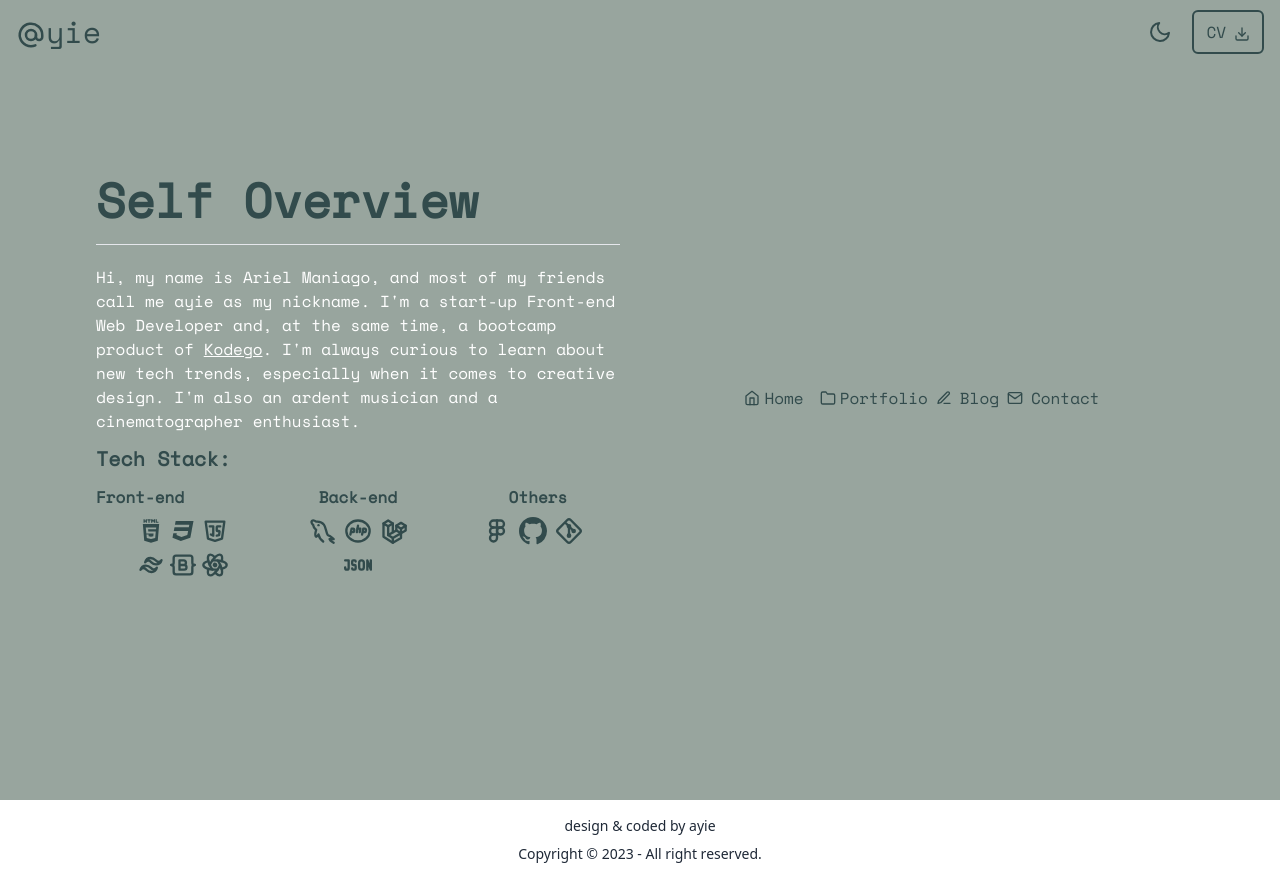
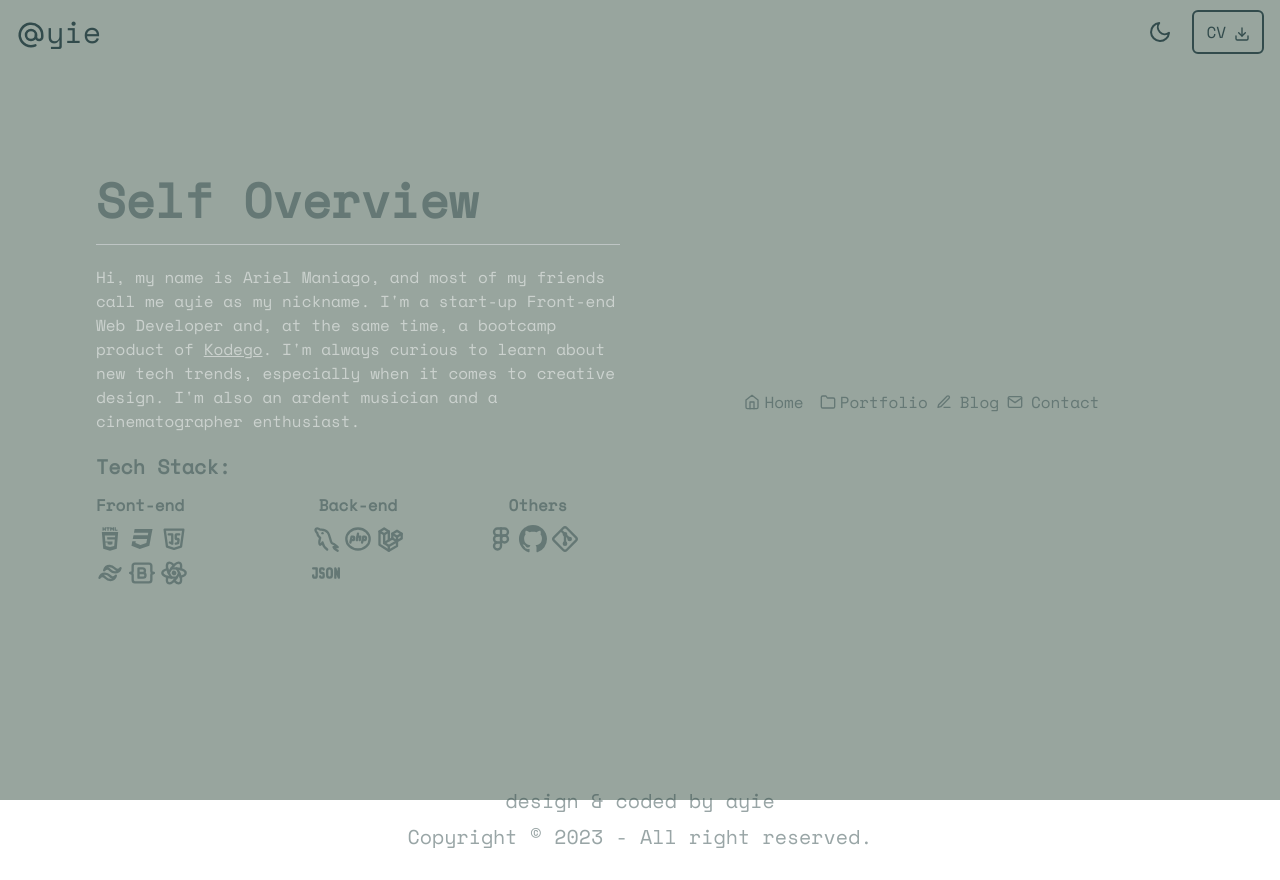
Before and after one commit to ayiezac78/Portfolio-Website, a React (Vite) app: page /about in a window 1280 px wide. After the commit the page ends 851 px from the top, so only its background shows below. Built offline with nearby package versions, Linux system fonts and the light colour scheme.

Commit message:
working in about page

```diff
--- a/src/App.jsx
+++ b/src/App.jsx
@@ -3,14 +3,14 @@ import './App.css';
 import HashLoader from "react-spinners/HashLoader";
 import NavigationBar from './components/NavigationBar';
 import Hero from './components/Hero';
-import About from './assets/pages/About'
+import About from './assets/pages/About';
 import Footer from './components/Footer';
 import { BrowserRouter, Route, Routes } from 'react-router-dom';
 import Skills from './components/Skills';
 
 function App() {
-  const [theme, setTheme] = useState();
-  const [isLoading, setIsLoading] = useState(false);
+  const [theme, setTheme] = useState('light');
+  const [isLoading, setIsLoading] = useState(true);
 
   useEffect(() => {
     const storedTheme = localStorage.getItem('theme');
@@ -18,17 +18,16 @@ function App() {
       setTheme(storedTheme);
     } else if (window.matchMedia('(prefers-color-scheme: dark)').matches) {
       setTheme('dark');
-    } else {
-      setTheme('light');
     }
   }, []);
 
-  useEffect(()=>{
-    setIsLoading(true);
-    setTimeout(()=>{
+  useEffect(() => {
+    const timer = setTimeout(() => {
       setIsLoading(false);
-    },3000)
-  },[])
+    }, 5000); // set delay to 5 seconds
+
+    return () => clearTimeout(timer);
+  }, []);
 
   useEffect(() => {
     document.documentElement.classList.remove('dark', 'light');
@@ -40,31 +39,37 @@ function App() {
     setTheme((prevTheme) => (prevTheme === 'dark' ? 'light' : 'dark'));
   };
 
-
   return (
     <BrowserRouter>
-      <div className='flex justify-center items-center h-screen w-full'>
-        {
-          isLoading ?
+      {isLoading ? (
+        <div className="flex justify-center items-center h-screen w-full">
           <HashLoader
-          color={'#98A59E'}
+            color="#98A59E"
             loading={isLoading}
             size={50}
+            css="
+              display: inline-block;
+              animation: spin 1s ease-in-out infinite;
+              @keyframes spin {
+                0% { transform: rotate(0deg); }
+                100% { transform: rotate(360deg); }
+              }
+            "
             aria-label="Loading Spinner"
             data-testid="loader"
           />
-          :
+        </div>
+      ) : (
         <div className={`w-full h-screen bg-[#98A59E] dark:bg-gray-800 dark:transition-all dark:duration-300 dark:ease-in-out transition-all duration-300 ease-in-out font-space-mono mx-auto px-4 py-4`}>
           <NavigationBar theme={theme} toggleMode={toggleMode} />
           <Routes>
-              <Route path='/' element={<Hero />}/>
-              <Route path='/about' element={<About/>}/>
-              <Route path='/skills' element={<Skills/>}/>
+            <Route path="/" element={<Hero />} />
+            <Route path="/about" element={<About />} />
+            <Route path="/skills" element={<Skills />} />
           </Routes>
+          <Footer />
         </div>
-        }
-      </div>
-        <Footer/>
+      )}
     </BrowserRouter>
   );
 }
--- a/src/assets/pages/About.jsx
+++ b/src/assets/pages/About.jsx
@@ -18,7 +18,7 @@ const About = () => {
         <div className="relative">
           <h1 className='text-3xl md:text-4xl lg:text-5xl font-bold mb-5 text-[#324B4C] dark:text-white'>Self Overview</h1>
           <hr className='mb-5'/>
-          <p className='mb-3'>Hi, my name is Ariel Maniago, and most of my friends call me ayie as my nickname. I'm a start-up Front-end Web Developer and, at the same time, a bootcamp product of <a className='link' href="https://kodego.ph/" target='blank'>Kodego</a>. I'm always curious to learn about new tech trends, especially when it comes to creative design. I'm also an ardent musician and a cinematographer enthusiast.<span className='blink'>|</span></p>
+          <p className='mb-5'>Hi, my name is Ariel Maniago, and most of my friends call me ayie as my nickname. I'm a start-up Front-end Web Developer and, at the same time, a bootcamp product of <a className='link' href="https://kodego.ph/" target='blank'>Kodego</a>. I'm always curious to learn about new tech trends, especially when it comes to creative design. I'm also an ardent musician and a cinematographer enthusiast.<span className='blink'>|</span></p>
           <h2 className='text-xl font-bold text-[#324B4C] dark:text-white sm:mb-3'>Tech Stack:</h2>
           <div className='grid grid-cols-3 gap-4 text-[#324B4C] dark:text-white font-semibold text-center'>
             <div className='text-normal mb-2 mr-auto'>Front-end</div>
--- a/src/components/Footer.jsx
+++ b/src/components/Footer.jsx
@@ -8,12 +8,13 @@ const Footer = () => {
     config: { duration: 1000 },
   });
   return (
-    <animated.footer style={animation} className="footer footer-center p-4 bg-base-100 text-base-content">
-      <div>
-        <p>design & coded by ayie</p>
-        <p>Copyright © 2023 - All right reserved.</p>
-      </div>
-    </animated.footer>
+    <animated.footer style={animation} className="footer footer-center text-[#324B4C] sm:text-sm md:text-base lg:text-lg xl:text-xl">
+    <div>
+      <p>design & coded by ayie</p>
+      <p>Copyright © 2023 - All right reserved.</p>
+    </div>
+  </animated.footer>
+
   )
 }
 
--- a/src/components/Skills.jsx
+++ b/src/components/Skills.jsx
@@ -8,8 +8,8 @@ const Skills = () => {
   return (
     <section className='text-[#324B4C] dark:text-white'>
       <div className='grid grid-cols-3'>
-        <div className='grid grid-cols-1 grid-rows-3'>
-          <div className='m-auto'>
+        <div className='grid grid-cols-1 grid-rows-3 mr-auto'>
+          <div>
             <div className='tooltip mr-1' data-tip="HTML5">
               <TiHtml5 className='h-7 w-7'/>
             </div>
@@ -20,7 +20,7 @@ const Skills = () => {
               <TbBrandJavascript className='h-7 w-7'/>
             </div>
           </div>
-          <div className='m-auto'>
+          <div>
             <div className='tooltip mr-1' data-tip="Tailwind CSS">
               <TbBrandTailwind className='h-7 w-7'/>
             </div>
@@ -32,30 +32,30 @@ const Skills = () => {
             </div>
           </div>
         </div>
-        <div className='grid grid-cols-1 grid-rows-3 gap-x-2'>
-          <div className='m-auto'>
-            <div className="tooltip mr-2" data-tip="MySQL">
+        <div className='grid grid-cols-1 grid-rows-3 m-auto'>
+          <div>
+            <div className="tooltip mr-1" data-tip="MySQL">
               <TbBrandMysql className='h-7 w-7'/>
             </div>
-            <div className="tooltip mr-2" data-tip="PHP">
+            <div className="tooltip mr-1" data-tip="PHP">
               <TbBrandPhp className='h-7 w-7'/>
             </div>
             <div className="tooltip" data-tip="PHP">
               <TbBrandLaravel className='h-7 w-7'/>
             </div>
           </div>
-          <div className='m-auto'>
+          <div>
             <div className='tooltip' data-tip="JSON API">
               <TbJson className='h-7 w-7'/>
             </div>
           </div>
         </div>
-        <div className='grid grid-cols-1 grid-rows-3'>
-          <div className='m-auto'>
-            <div className='tooltip mr-2' data-tip="Figma">
+        <div className='grid grid-cols-1 grid-rows-3 m-auto'>
+          <div>
+            <div className='tooltip mr-1' data-tip="Figma">
               <TbBrandFigma className='h-7 w-7'/>
             </div>
-            <div className='tooltip mr-2' data-tip="Figma">
+            <div className='tooltip mr-1' data-tip="Figma">
               <GoMarkGithub className='h-7 w-7'/>
             </div>
             <div className='tooltip' data-tip="Figma">
```
Lines whose indentation alone changed are shown as unchanged.
